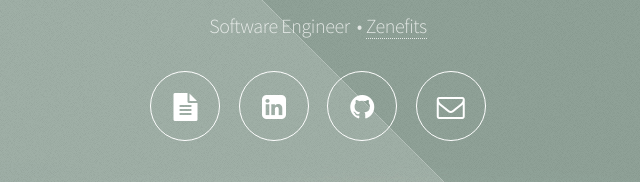
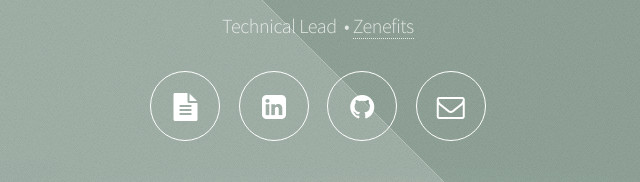
Before and after one commit to GabeBenjamin/gabebenjamin.github.io, a plain HTML site: page index.html in a window 1280 px wide. Shown: the part 346-528 px from the top of the page, 324-964 px from the left. Drawn offline with Linux system fonts and the light colour scheme.

Commit message:
Add title "Technical Lead"

```diff
--- a/index.html
+++ b/index.html
@@ -23,7 +23,7 @@
 				<!-- Header -->
 					<header id="header">
 						<h1>Gabe Benjamin</h1>
-						<p>Software Engineer &nbsp;&bull; <a href="https://www.zenefits.com/">Zenefits</a></p>
+						<p>Technical Lead &nbsp;&bull; <a href="https://www.zenefits.com/">Zenefits</a></p>
 						<nav>
 							<ul>
 								<li><a href="Gabe_Benjamin_Resume.pdf" class="icon fa-file-text"><span class="label">Resume</span></a></li>
```
